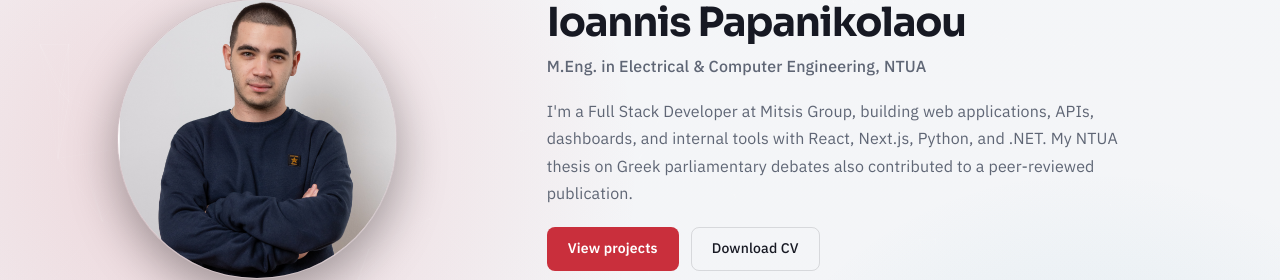
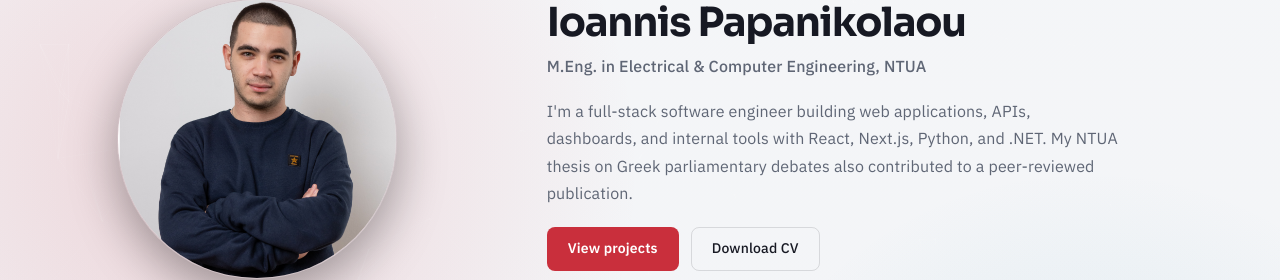
Before and after one commit to john-papani/john-papani.github.io, a React (Create React App) app: page / in a window 1280 px wide. Shown: the part 213-493 px from the top of the page. Built offline with nearby package versions, Linux system fonts and the light colour scheme.

Commit message:
refactor(hero): generalize professional summary

```diff
--- a/src/Components/Hero/Hero.js
+++ b/src/Components/Hero/Hero.js
@@ -41,10 +41,10 @@ const Hero = ({ isPhone }) => {
             M.Eng. in Electrical &amp; Computer Engineering, NTUA
           </p>
           <p className={classes.summary}>
-            I&apos;m a Full Stack Developer at Mitsis Group, building web
-            applications, APIs, dashboards, and internal tools with React,
-            Next.js, Python, and .NET. My NTUA thesis on Greek parliamentary
-            debates also contributed to a peer-reviewed publication.
+            I&apos;m a full-stack software engineer building web applications,
+            APIs, dashboards, and internal tools with React, Next.js, Python,
+            and .NET. My NTUA thesis on Greek parliamentary debates also
+            contributed to a peer-reviewed publication.
           </p>
           <div className={classes.ctaRow}>
             <button
```
